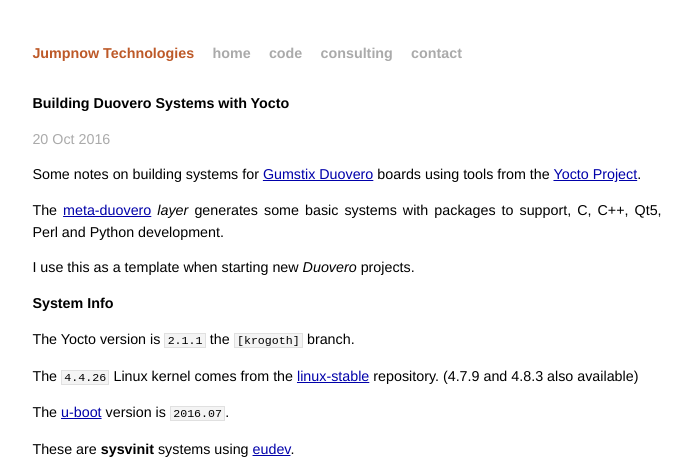
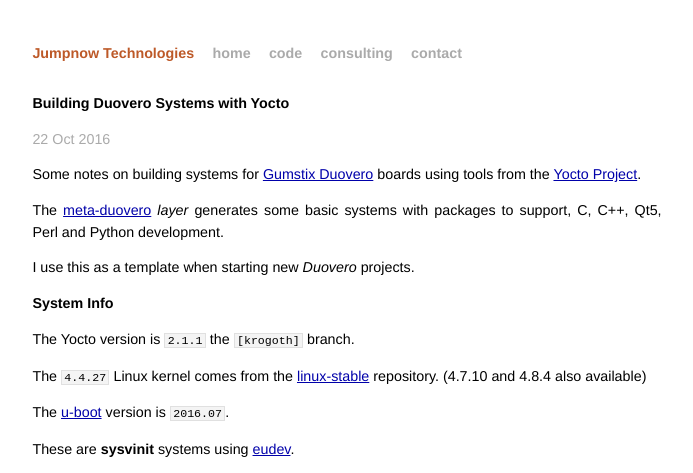
Before and after one commit to jumpnow/jumpnowtek-site, a Jekyll site: the page built from _posts/2014-02-21-Duovero-Systems-with-Yocto.md, in a window 1280 px wide and 900 px high. Shown: the top 473 px of the window, without its empty margins (293-986 px from the left). Built offline with Jekyll 4.4.1, drawn with Linux system fonts in a browser that asks for light colours.

Commit message:
Upgrade kernels for duo and bbb

```diff
--- a/_posts/2014-02-21-Duovero-Systems-with-Yocto.md
+++ b/_posts/2014-02-21-Duovero-Systems-with-Yocto.md
@@ -2,7 +2,7 @@
 layout: post
 title: Building Duovero Systems with Yocto
 description: "Building customized systems for Gumstix Duovero using tools from the Yocto Project"
-date: 2016-10-20 16:17:00
+date: 2016-10-22 10:25:00
 categories: gumstix-linux
 tags: [linux, gumstix, duovero, yocto]
 ---
@@ -17,7 +17,7 @@
 
 The Yocto version is `2.1.1` the `[krogoth]` branch.
 
-The `4.4.26` Linux kernel comes from the [linux-stable][linux-stable] repository. (4.7.9 and 4.8.3 also available)
+The `4.4.27` Linux kernel comes from the [linux-stable][linux-stable] repository. (4.7.10 and 4.8.4 also available)
 
 The [u-boot][uboot] version is `2016.07`.
 
```
Also changed, not shown: _posts/2015-06-08-BeagleBone-Systems-with-Yocto.md (+2 -2 lines).
